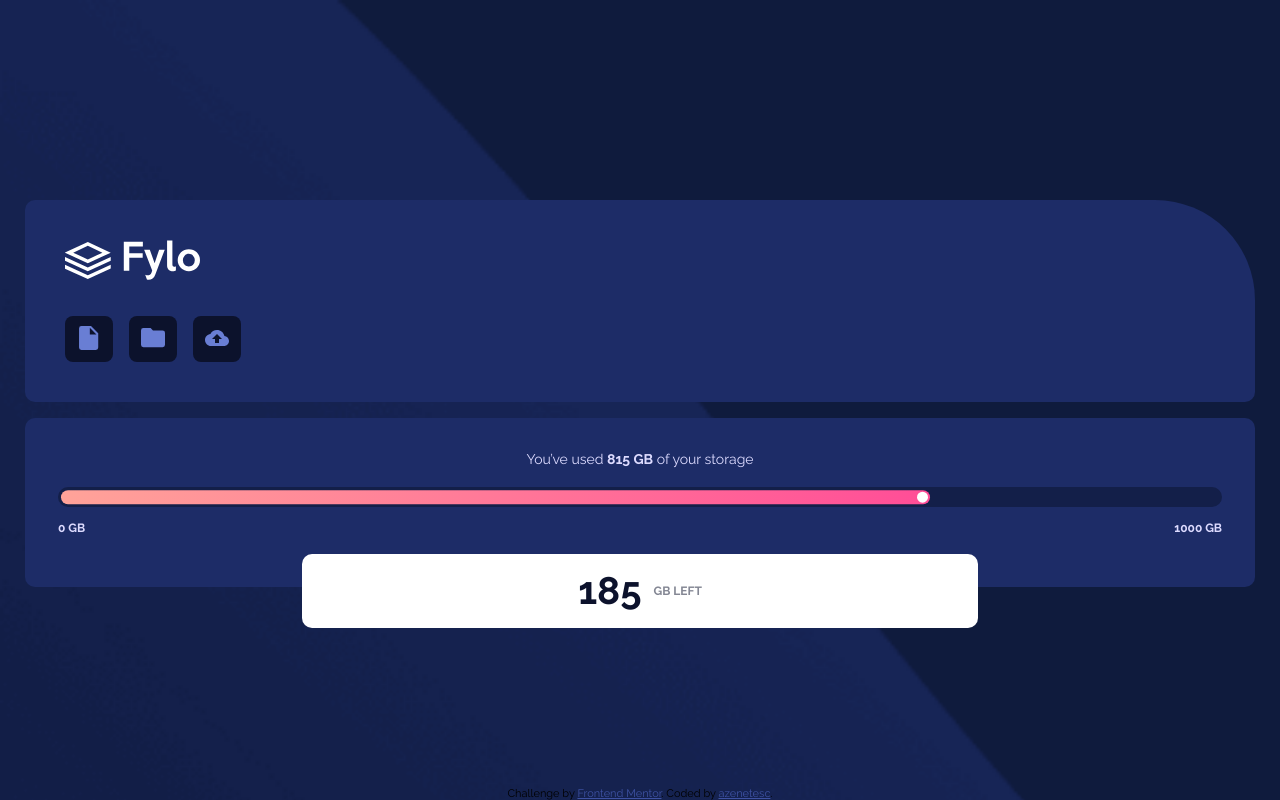
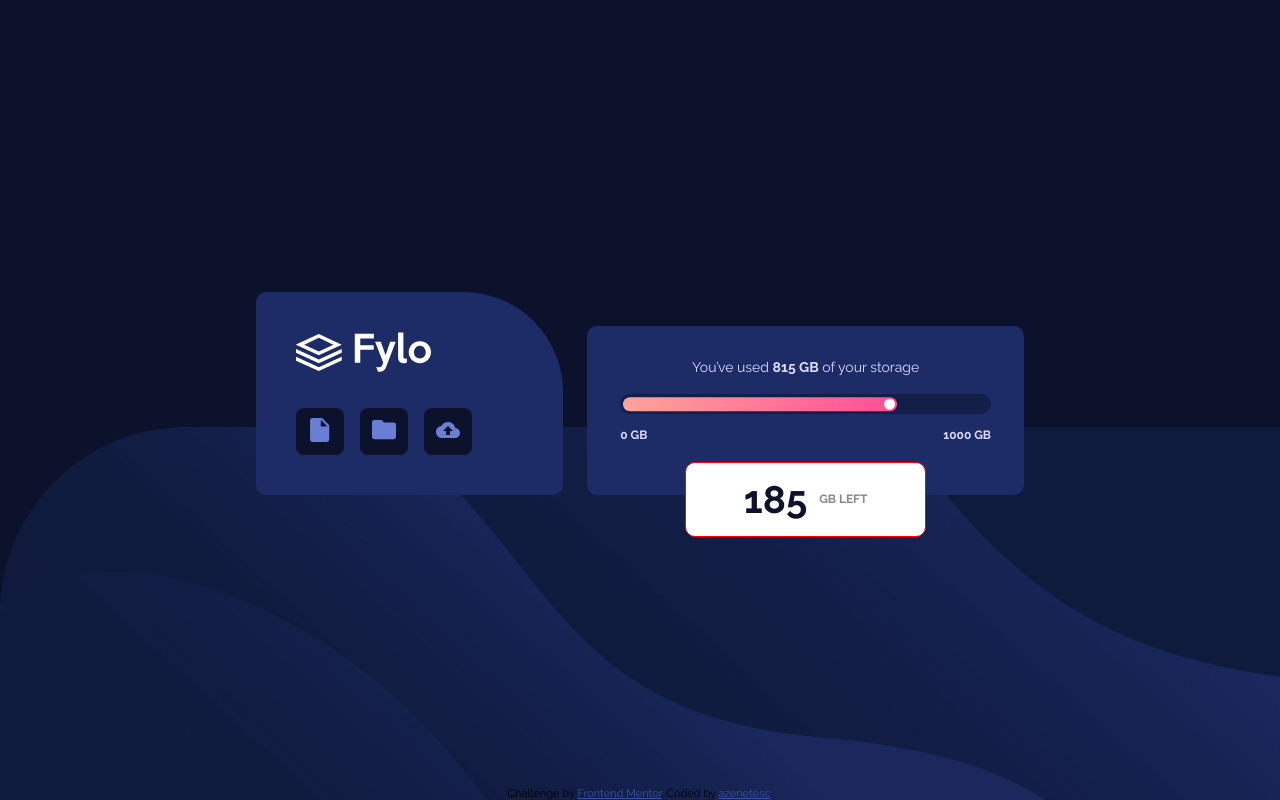
Before and after one commit to azenetesc/fylo-data-storage, a plain HTML site: page index.html in a window 1280 px wide. Drawn offline with Linux system fonts and the light colour scheme.

Commit message:
desktop design

```diff
--- a/sass/abstracts/_mixins.scss
+++ b/sass/abstracts/_mixins.scss
@@ -11,3 +11,9 @@
   justify-content: $justify;
   align-items: $align;
 }
+
+@mixin respond-md {
+  @media (min-width: 40rem) {
+    @content;
+  }
+}
--- a/sass/base/_base.scss
+++ b/sass/base/_base.scss
@@ -16,8 +16,10 @@ body {
 }
 
 .container {
-  min-width: calc(100% - 50px);
+  width: 85%;
   margin: auto;
+  @include flex-column(center, normal);
+  gap: 1rem;
 }
 
 .attribution {
--- a/sass/components/_card.scss
+++ b/sass/components/_card.scss
@@ -6,7 +6,6 @@
 .card-main {
   padding: 2.5rem; //2.5rem
   border-radius: 10px 100px 10px 10px;
-  margin-bottom: 1rem;
   .card-links-container {
     margin-top: 2.0625rem;
     @include flex-row(left, stretch);
@@ -41,6 +40,9 @@
 .card-data {
   border-radius: 10px;
   position: relative;
+  @include respond-md {
+    flex: 1;
+  }
   .card-storage-range {
     @include flex-row(space-between, center);
     margin-bottom: 1.2rem;
@@ -104,3 +106,25 @@
     }
   }
 }
+
+@media screen and (min-width: 62rem) {
+  body {
+    background: url(../../images/bg-desktop.png) no-repeat;
+    background-position: bottom;
+    background-size: contain;
+    background-color: var(--very-dark-blue);
+  }
+  .container {
+    max-width: 60%;
+    gap: 1.5rem;
+    @include flex-row(center, flex-end);
+    .card-main {
+      width: 40%;
+    }
+    .card-data {
+      .card-storage-left {
+        border: 1px red solid;
+      }
+    }
+  }
+}
```
Also changed, not shown: dist/css/main.css, 1 other file.
